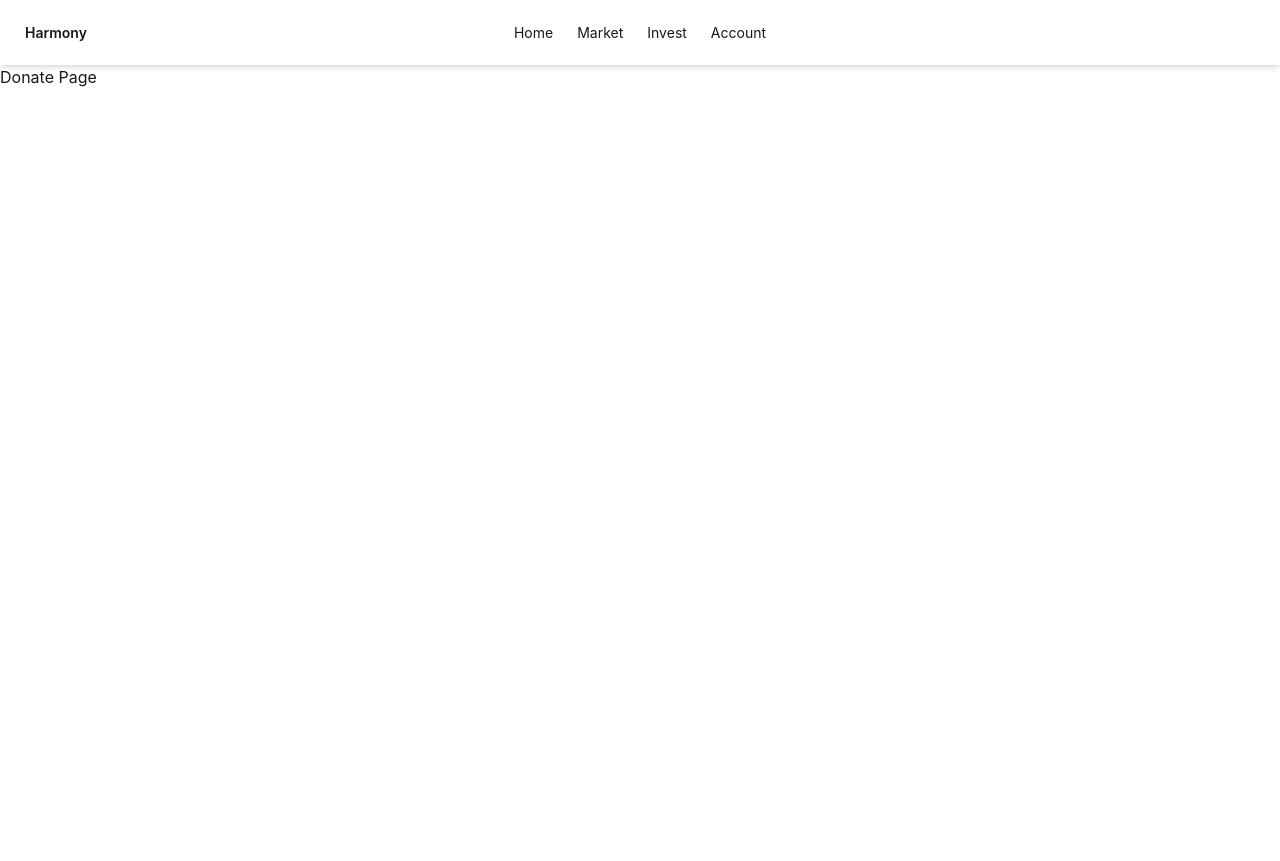
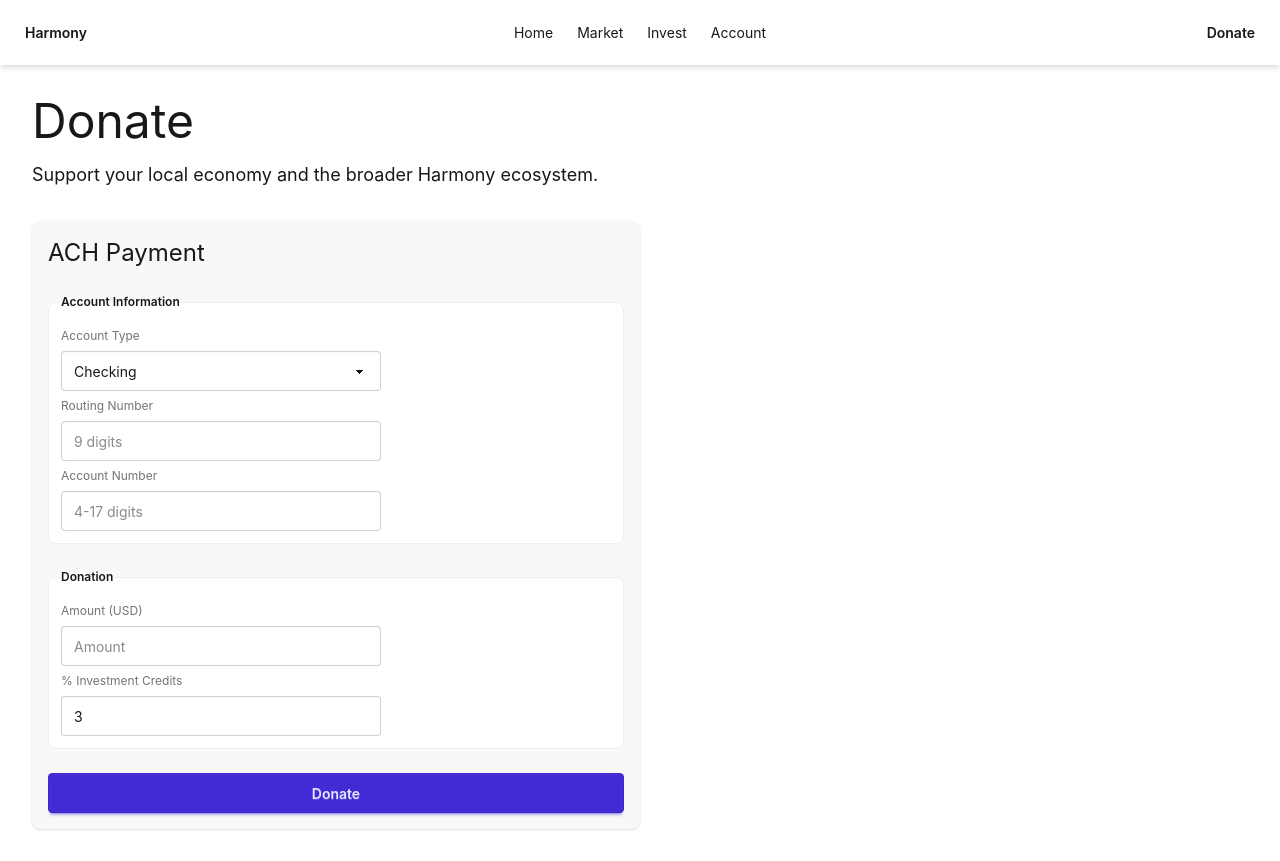
Before and after one commit to dillonfagan/harmony-poc, a Next.js app in the folder apps/consumer/: page /donate in a window 1280 px wide. Before the commit the page ends 800 px from the top, so only its background shows below. Built offline with nearby package versions, Linux system fonts and the light colour scheme.

Commit message:
chore: Implement donate page.

```diff
--- a/apps/consumer/app/(dashboard)/donate/page.tsx
+++ b/apps/consumer/app/(dashboard)/donate/page.tsx
@@ -1,7 +1,17 @@
+import { StretchColumn } from "@/components/layouts";
+import PageHeading from "@/components/PageHeading";
+import PaymentForm from "@/views/PaymentForm";
+
 export default function Donate() {
   return (
-    <div>
-      Donate Page
-    </div>
+    <StretchColumn>
+      <PageHeading title="Donate" subtitle="Support your local economy and the broader Harmony ecosystem." />
+      <div className="grid grid-cols-1 lg:grid-cols-2">
+        <div className="bg-base-200 card p-4 shadow-sm">
+          <h2 className="text-2xl mb-4">ACH Payment</h2>
+          <PaymentForm />
+        </div>
+      </div>
+    </StretchColumn>
   );
 }
--- a/apps/consumer/app/(dashboard)/layout.tsx
+++ b/apps/consumer/app/(dashboard)/layout.tsx
@@ -36,7 +36,9 @@ export default function DashboardLayout({ children }: PropsWithChildren) {
               ))}
             </ul>
           </div>
-          <div className="navbar-end"></div>
+          <div className="navbar-end hidden lg:flex">
+            <Link href="/donate" className="btn btn-ghost" role="button">Donate</Link>
+          </div>
         </nav>
         <main className="grow pb-16 lg:pb-0 z-0">{children}</main>
       </div>
--- a/apps/consumer/views/ActivationCard.tsx
+++ b/apps/consumer/views/ActivationCard.tsx
@@ -30,7 +30,7 @@ export default function ActivationCard() {
           </div>
           <div className="modal-action">
             <form method="dialog">
-              <button className="btn mr-3">Close</button>
+              <button className="btn mr-3">Cancel</button>
               <button className="btn btn-primary" onClick={() => setActivated(true)}>Activate</button>
             </form>
           </div>
--- /dev/null
+++ b/apps/consumer/views/PaymentForm.tsx
@@ -0,0 +1,98 @@
+"use client";
+
+import { useState } from "react";
+
+export default function PaymentForm() {
+  const [submitted, setSubmitted] = useState(false);
+  const [form, setForm] = useState({
+    name: "",
+    accountType: "checking",
+    routingNumber: "",
+    accountNumber: "",
+    amount: "",
+    investmentCredits: 3,
+  });
+
+  function handleChange(e: React.ChangeEvent<HTMLInputElement | HTMLSelectElement>) {
+    setForm({ ...form, [e.target.name]: e.target.value });
+  }
+
+  function handleSubmit(e: React.FormEvent) {
+    e.preventDefault();
+    // Here you would call your backend to process the ACH payment
+    setSubmitted(true);
+  }
+  return submitted ? (
+    <div className="alert alert-success">Thank you for your donation!</div>
+  ) : (
+    <form className="flex flex-col gap-4" onSubmit={handleSubmit} autoComplete="off">
+      <fieldset className="fieldset bg-base-100 border border-base-300 p-3 rounded-box">
+        <legend className="fieldset-legend">Account Information</legend>
+        <label className="label">Account Type</label>
+        <select
+          className="select"
+          name="accountType"
+          value={form.accountType}
+          onChange={handleChange}
+        >
+          <option value="checking">Checking</option>
+          <option value="savings">Savings</option>
+        </select>
+
+        <label className="label">Routing Number</label>
+        <input type="text" className="input" placeholder="9 digits" name="routingNumber"
+          value={form.routingNumber}
+          onChange={handleChange}
+          required
+          pattern="\d{9}"
+          maxLength={9}
+          inputMode="numeric"
+        />
+
+        <label className="label">Account Number</label>
+        <input
+          className="input"
+          name="accountNumber"
+          value={form.accountNumber}
+          onChange={handleChange}
+          required
+          minLength={4}
+          maxLength={17}
+          inputMode="numeric"
+          placeholder="4-17 digits"
+        />
+      </fieldset>
+      <fieldset className="fieldset bg-base-100 border border-base-300 p-3 rounded-box">
+        <legend className="fieldset-legend">Donation</legend>
+        <label className="label">Amount (USD)</label>
+        <input
+          className="input"
+          name="amount"
+          value={form.amount}
+          onChange={handleChange}
+          required
+          type="number"
+          min="1"
+          step="0.01"
+          placeholder="Amount"
+        />
+        <label className="label">% Investment Credits</label>
+        <input
+          className="input"
+          name="investmentCredits"
+          value={form.investmentCredits}
+          onChange={handleChange}
+          required
+          type="number"
+          min="3"
+          max="100"
+          step="1"
+          placeholder="%"
+        />
+      </fieldset>
+      <button className="btn btn-primary mt-2" type="submit">
+        Donate
+      </button>
+    </form>
+  );
+}
```
